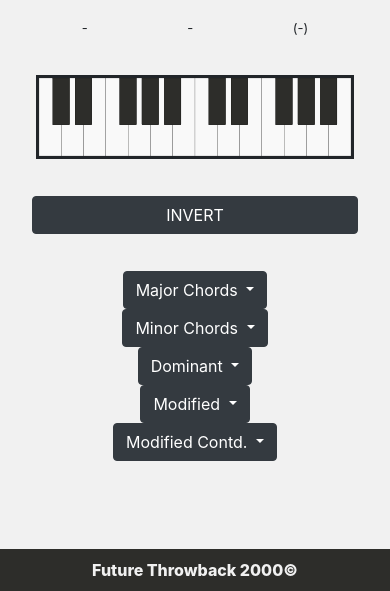
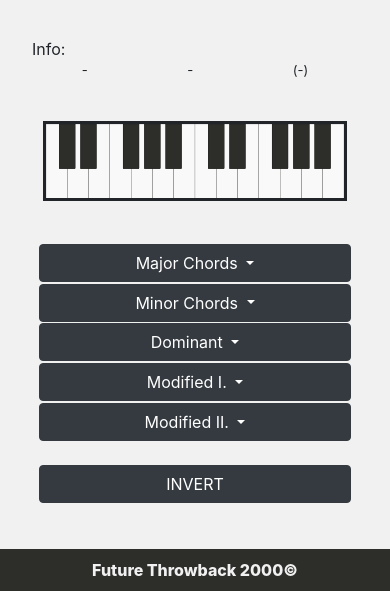
Before and after one commit to elokthewizard/cs50x-final, a Flask app: page / in a window 390 px wide. Shown: the part 253-844 px from the top of the page. Run offline with Flask 3, Linux system fonts and the light colour scheme; some libraries are stand-ins or nearby versions.

Commit message:
make styles a lil more responsive

```diff
--- a/static/style.css
+++ b/static/style.css
@@ -14,9 +8,40 @@ body {
     box-sizing: border-box;
 }
 
+html,
+body {
+    height: 100vh;
+    width: 100vw;
+    margin: 0;
+    padding: 0;
+}
+
+main {
+    background-color: #F1F1F1;
+    display: flex;
+    flex-direction: column;
+    flex-flow: column;
+    justify-content:space-around;
+    margin: 0 auto;
+    padding: 2rem 2rem;
+    width: 75vw;
+    height: 80vh;
+}
+
 #controls {
     display: flex;
     flex-direction: column;
+    width: 100%;
+}
+
+.dropdown-toggle,
+#invert-btn {
+    width: 50vw;
+    margin-top: 0.12rem;
+}
+
+#invert-btn {
+    margin: 0 auto;
 }
 
 form {
@@ -28,9 +53,9 @@ form {
 }
 
 .graphic {
-    padding: 0 0.5rem;
     display: flex;
-    justify-content: center;
+    margin: 0 auto;
+    width: 50vw;
 }
 
 #svg1 {
@@ -41,14 +66,21 @@ form {
     background-color: #2D2D2A;
 }
 
+.infoblock
+{
+    width: 50vw;
+    margin: 0 auto;
+}
+
 #information {
     display: flex;
     flex-direction: row;
     justify-content: space-around;
     text-align: center;
-    gap: 4;
     font-size: small;
 }
+
+
 
 /* shoutout w3schools for the header css */
 .header {
@@ -133,10 +153,11 @@ main {
         padding: 0 0.25rem;
         display: flex;
         justify-content: center;
+        width: 80vw;
     }
     main {
         width: 100%;
-        height: 65%;
+        height: 65vh;
         padding: 0 2rem;
     }
     .svg-white-keys *:hover {
@@ -148,8 +169,18 @@ main {
         transform: translateY(-4px);
     }
     #footer {
-        height: 5%;
+        height: 5vh;
     }
+    .dropdown-toggle,
+    #invert-btn {
+    width: 80vw;
+    }
+    .infoblock
+    {
+    width: 100%;
+    margin: 0 auto;
+    }
+
 }
 
 .svg-white-keys *:hover {
--- a/templates/index.html
+++ b/templates/index.html
@@ -27,11 +27,17 @@
     </div>
 
     <main>
-        <div id="information">
-            <div id="chord-symbol"></div>
-            <div id="chord-type"></div>
-            <div id="formula"></div>
+        <br>
+        <div class="infoblock">
+            <div>Info:</div>
+            <div id="information">
+                <div id="chord-symbol"></div>
+                <div id="chord-type"></div>
+                <div id="formula"></div>
+            </div>
         </div>
+
+        <br>
 
         <div class="graphic">
             <?xml version="1.0" encoding="UTF-8" standalone="no"?>
@@ -342,7 +348,9 @@
                 </g>
             </svg>
         </div>
-        <button id="invert-btn" class="btn btn-dark" type="button">INVERT</button>
+
+        <br>
+
         <div id="controls">
 
             <!-- <div id="root-selection">
@@ -417,7 +425,7 @@
 
                 <div class="dropdown">
                     <button class="btn btn-dark dropdown-toggle" type="button" id="dropdownMenuButton" data-toggle="dropdown" aria-haspopup="true" aria-expanded="false">
-                        Modified
+                        Modified I.
                     </button>
                     <div class="dropdown-menu">
                         <input class="btn btn-dark" type="button" id="add2" name="chord" value="add2">
@@ -431,7 +439,7 @@
 
                 <div class="dropdown">
                     <button class="btn btn-dark dropdown-toggle" type="button" id="dropdownMenuButton" data-toggle="dropdown" aria-haspopup="true" aria-expanded="false">
-                        Modified Contd.
+                        Modified II.
                     </button>
                     <div class="dropdown-menu">
                         <input class="btn btn-dark" type="button" id="minMaj7" name="chord" value="minMaj7">
@@ -444,8 +452,8 @@
                 </div>
 
             </div>
-
-
+            <br>
+            <button id="invert-btn" class="btn btn-dark" type="button">INVERT</button>
 
         </div>
 
```
Also changed, not shown: other parts of static/style.css (+4 -22 lines).
